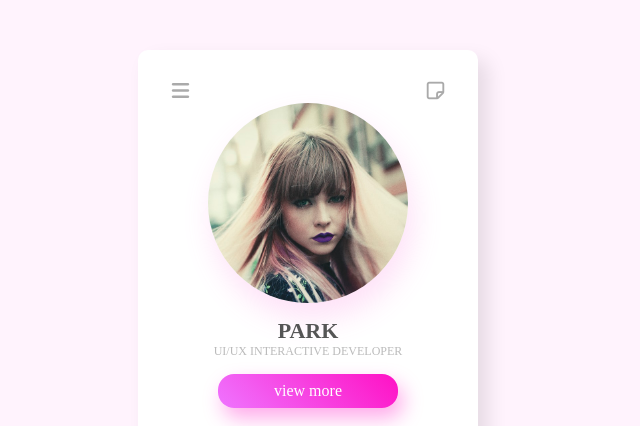
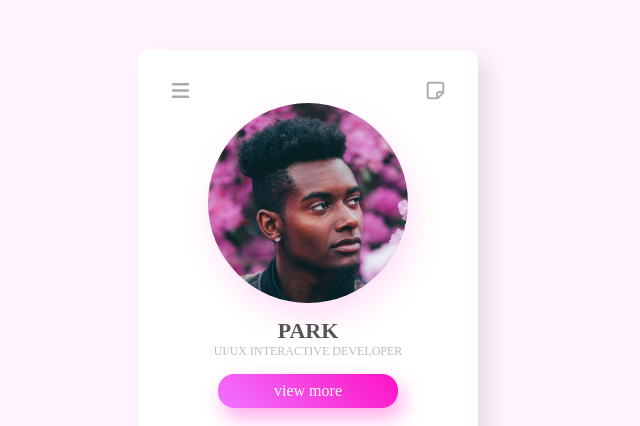
Before and after one commit to JIN44638/profile-site, a plain HTML site: page member3.html in a window 1280 px wide. Shown: the top 426 px of the page, without its empty margins (332-972 px from the left). Drawn offline with Linux system fonts and the light colour scheme.

```diff
--- a/member3.html
+++ b/member3.html
@@ -40,7 +40,7 @@
       <article class="profile">
         <!-- 이미지영역 -->
         <div class="profile-img">
-          <img src="images/member2.jpg" alt="프로필이미지" />
+          <img src="images/member3.jpg" alt="프로필이미지" />
         </div>
         <!-- 이름 -->
         <div class="profile-text">
```
Also changed, not shown: member4.html (+1 -1 lines), 1 other file.
